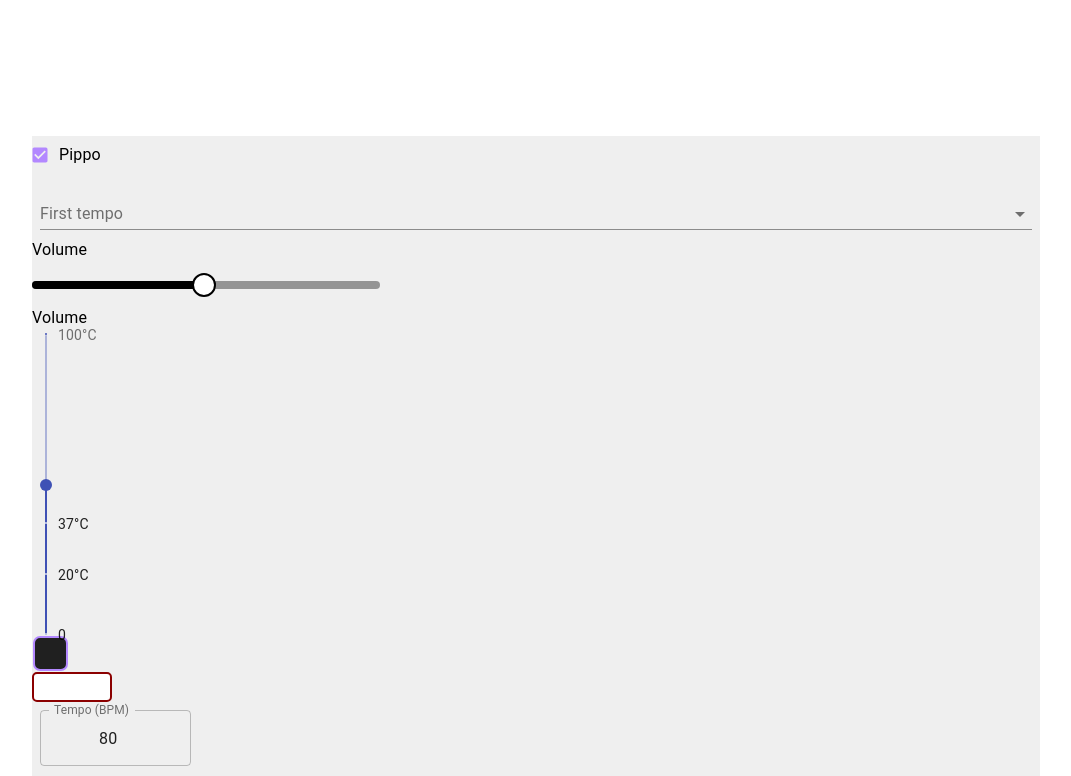
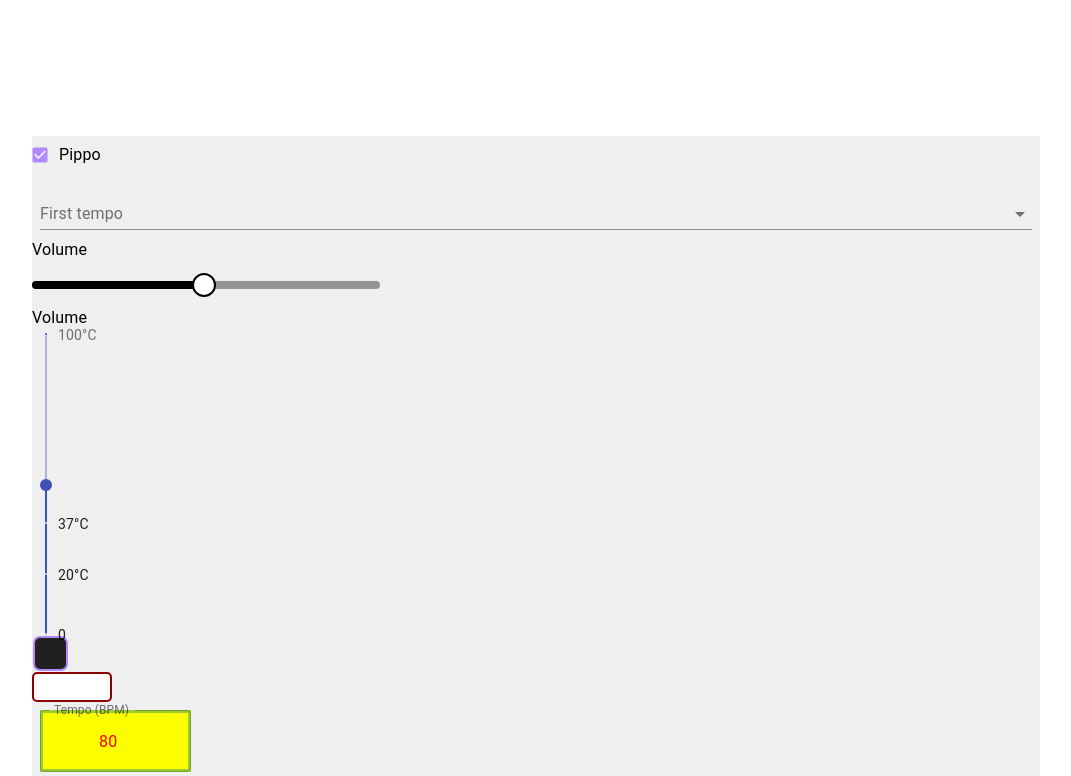
Before and after one commit to davelista/PolyDrum, a React (Create React App) app: page / in a window 1280 px wide. Shown: the top 776 px of the page, without its empty margins (104-1175 px from the left). Built offline with nearby package versions, Linux system fonts and the light colour scheme; some icons are missing.

Commit message:
Change vertical slider e number control

```diff
--- a/src/components/NumberControl/NumberControl.js
+++ b/src/components/NumberControl/NumberControl.js
@@ -1,15 +1,20 @@
 import React from 'react';
 import {makeStyles, TextField} from "@material-ui/core";
 
-const useStyles = makeStyles    ((theme) => ({
+const useStyles = makeStyles ((theme) => ({
     root: {
         '& .MuiTextField-root': {
             margin: theme.spacing(1),
             width: '15ch',
             /*color: "#fff",*/
             /*Da modificare -> COLORI DA INSERIRE*/
+
         },
     },
+    specialOutline: {
+        borderColor: "pink",
+        borderWidth: 4
+    }
 }));
 
 
@@ -25,12 +30,12 @@ const NumberControl = (props) => {
                     label="Tempo (BPM)"
                     type="number"
                     variant="outlined"
-                    /*color="#B388FF"*/
 
                     InputLabelProps={{
                         shrink: true,
+
                     }}
-                    inputProps={{min: 1, style: { textAlign: 'center' }}}
+                    inputProps={{min: 1, style: { textAlign: 'center', color:"red", background:"yellow", border:"3px solid yellowgreen"}}}
 
                     defaultValue={tempo.bpm}/*NON CAMBIARE*/
                     onChange={(e) => tempo.setBpm(e.target.value)}/*NON CAMBIARE*/
--- a/src/components/Slider/VerticalSlider.js
+++ b/src/components/Slider/VerticalSlider.js
@@ -33,14 +33,13 @@ const marks = [
 ];
 
 export default function VerticalSlider(props) {
-    const classes = useStyles();
     const {title, defaultValue, onChangeValue} = props;
     return (
         <React.Fragment>
             <Typography id="vertical-slider" gutterBottom>
                 {title}
             </Typography>
-            <div className={classes.root}>
+            <div style={{height:"300px"}}>
                 <Slider
                     orientation="vertical"
                     getAriaValueText={valuetext}
```
